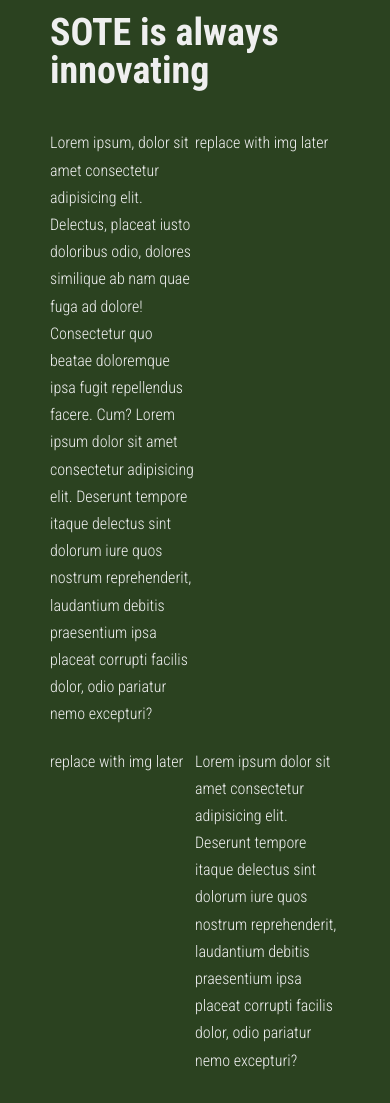
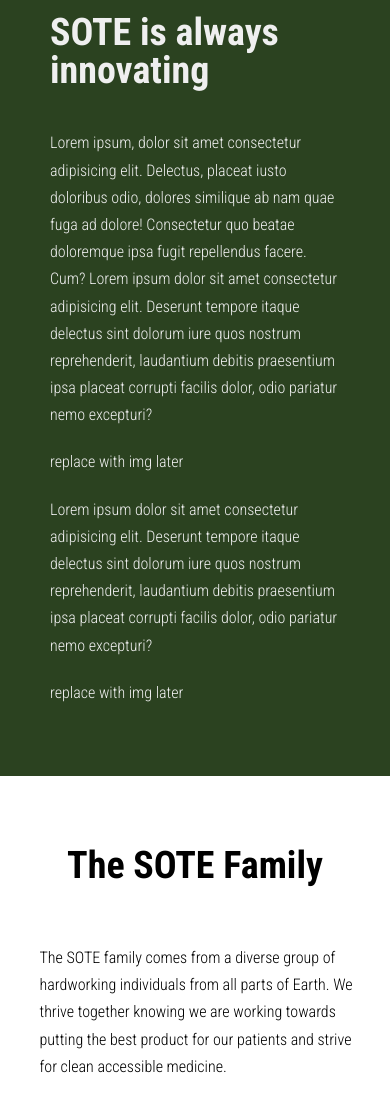
Before and after one commit to victoria-jones/SOTE-website, a website: page whoweare.html in a window 390 px wide. Shown: the part 3040-4143 px from the top of the page. Drawn offline with Linux system fonts and the light colour scheme.

Commit message:
responsive styling on new "whoweare" section
responsive styling on "SOTE is always innovating" section on "who we are" page

```diff
--- a/scss/pages/_whoweare.scss
+++ b/scss/pages/_whoweare.scss
@@ -154,6 +154,19 @@
     &__p--2 {
         order: 2;
     }
+
+    @include respond(tab-port) {
+        &__p, &__img {
+            width: 100%;
+        }
+        &__p--2 {
+            order: 0;
+        }
+
+        &__img--1 {
+            margin-bottom: 2rem;
+        }
+    }
 }
 
 .thefamily {
```
Also changed, not shown: css/main.css.
